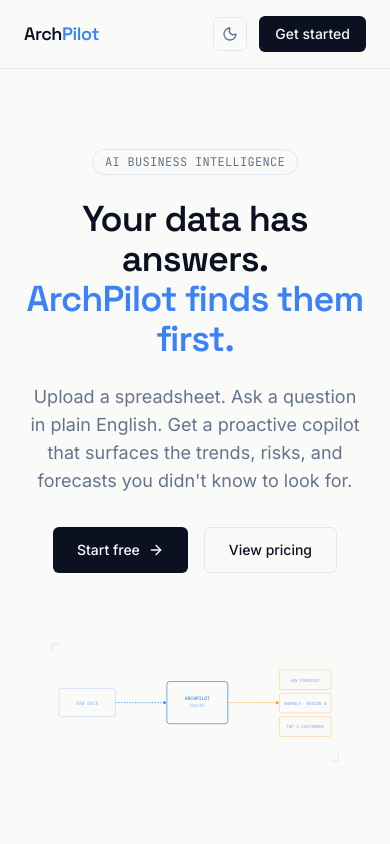
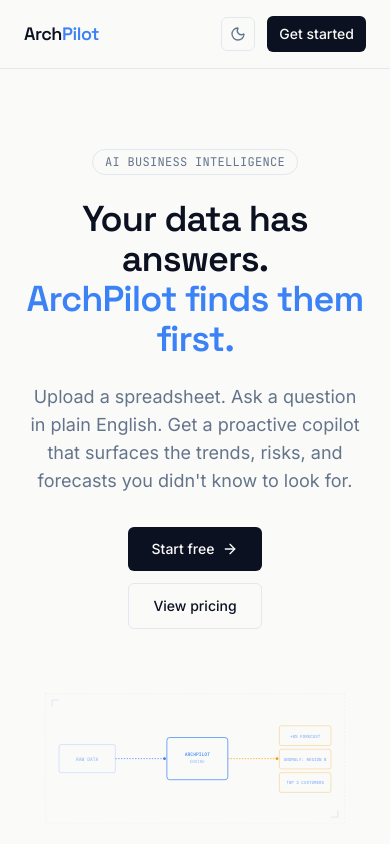
Before and after one commit to archieraghav/archpilot, a React (Vite) app in the folder frontend/: page / in a window 390 px wide. Shown: the top 844 px of the page. Built offline with nearby package versions, Linux system fonts and the light colour scheme; no server answers.

Commit message:
Polish responsive layout on landing page and navbar

```diff
--- a/frontend/src/components/layout/Navbar.tsx
+++ b/frontend/src/components/layout/Navbar.tsx
@@ -28,7 +28,7 @@
           </button>
           <Link
             to="/signup"
-            className="rounded-md bg-ink px-4 py-2 font-body text-sm font-medium text-paper hover:bg-ink/90 dark:bg-blueprint dark:hover:bg-blueprint/90"
+            className="rounded-md bg-ink px-3 py-2 font-body text-sm font-medium text-paper hover:bg-ink/90 dark:bg-blueprint dark:hover:bg-blueprint/90 sm:px-4"
           >
             Get started
           </Link>
--- a/frontend/src/pages/Landing.tsx
+++ b/frontend/src/pages/Landing.tsx
@@ -55,7 +55,7 @@
           copilot that surfaces the trends, risks, and forecasts you didn't know
           to look for.
         </p>
-        <div className="mt-8 flex gap-4">
+        <div className="mt-8 flex flex-col gap-3 sm:flex-row sm:gap-4">
           <Link
             to="/signup"
             className="flex items-center gap-2 rounded-md bg-ink px-6 py-3 font-body text-sm font-medium text-paper hover:bg-ink/90 dark:bg-blueprint dark:hover:bg-blueprint/90"
```
